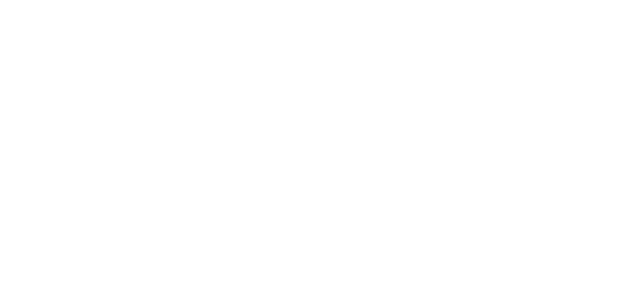
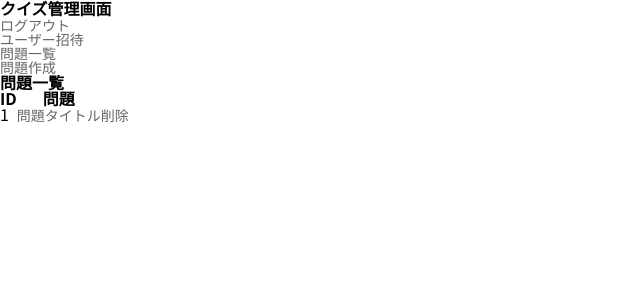
Before and after one commit to ko-shiro-hap/posse-ph2-website, a PHP site: page /admin/index.php in a window 1280 px wide. Before the commit the part shown is empty. Shown: the top 300 px of the page, without its empty margins (0-640 px from the left). Run offline with PHP 8.4, Linux system fonts and the light colour scheme; data comes from the database, SQL or seed files in the repository.

Commit message:
管理画面のhtml構成を作成

```diff
--- a/src/admin/index.php
+++ b/src/admin/index.php
@@ -41,7 +41,50 @@
 </head>
 
 <body>
+  <!-- start header -->
+  <header class="admin__header">
+    <h1>クイズ管理画面</h1>
+    <a href="">ログアウト</a>
+  </header>
+  <!-- end header -->
 
+  <!-- start main -->
+  <main class="admin__main">
+
+    <!-- start sidebar -->
+    <div class="admin__sidebar">
+      <ul class="admin__sidebar__items">
+        <a href="">
+          <li class="admin__sidebar__item">ユーザー招待</li>
+        </a>
+        <a href="">
+          <li class="admin__sidebar__item">問題一覧</li>
+        </a>
+        <a href="">
+          <li class="admin__sidebar__item">問題作成</li>
+        </a>
+      </ul>
+    </div>
+    <!-- end sidebar -->
+
+    <!-- start questions -->
+    <div class="admin__questions">
+      <h2>問題一覧</h2>
+      <table class="admin__questions__table">
+        <tr>
+          <th>ID</th>
+          <th>問題</th>
+        </tr>
+        <tr>
+          <td>1</td>
+          <td><a href="">問題タイトル</a></td>
+          <td><a href="">削除</a></td>
+        </tr>
+      </table>
+    </div>
+
+
+  </main>
 </body>
 
 </html>
```
Also changed, not shown: 16 other files.
